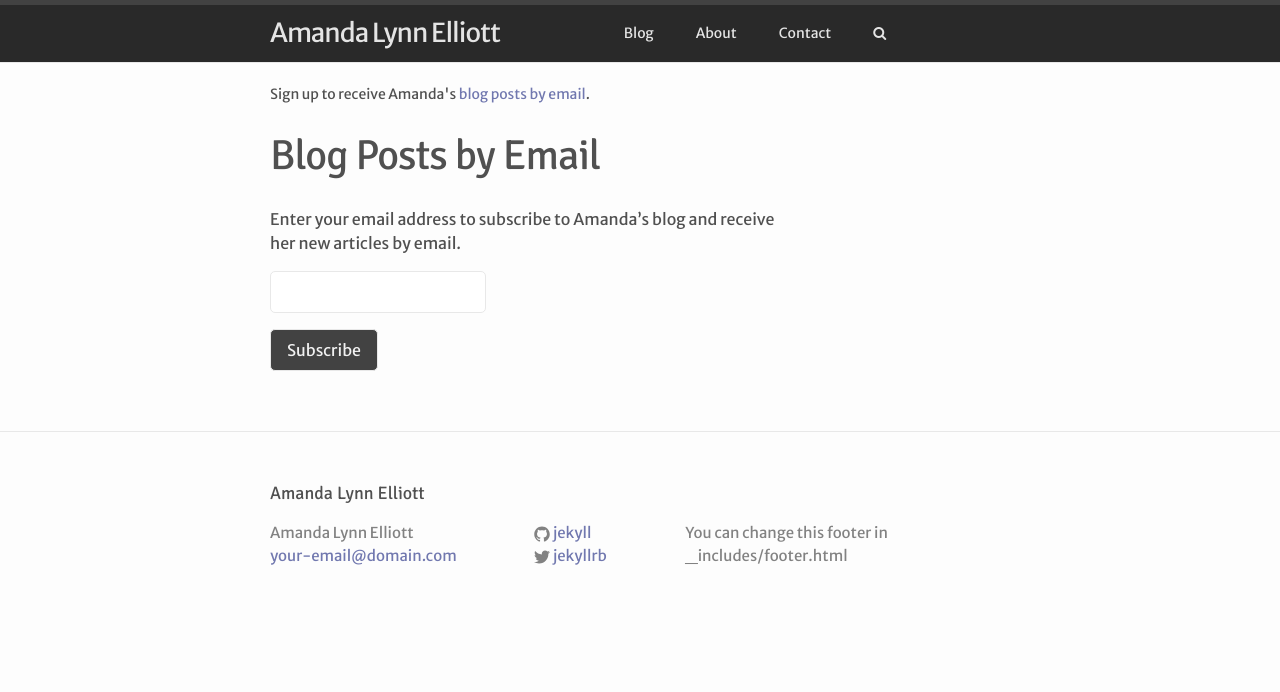
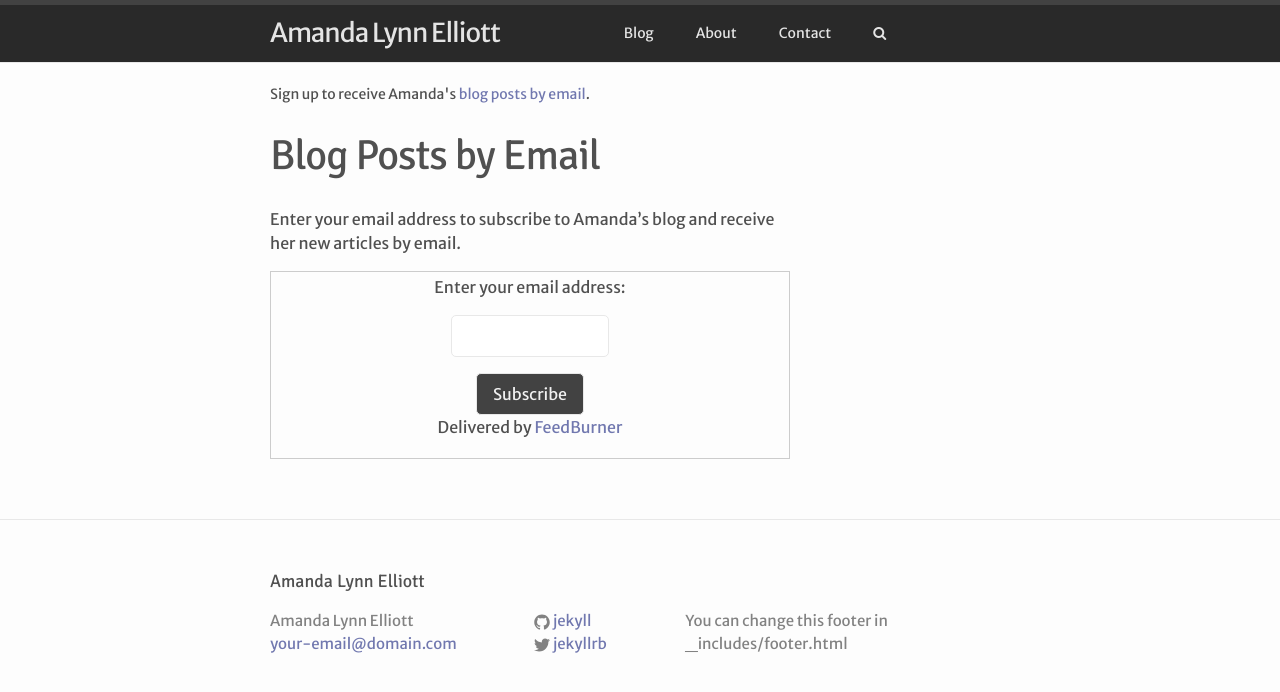
Before and after one commit to amandalynnelliott/amandalynnelliott.github.io-dev, a Jekyll site: the page built from email-signup.md, in a window 1280 px wide. Shown: the top 692 px of the page. Built offline with Jekyll 4.4.1, drawn with Linux system fonts in a browser that asks for light colours; nearby versions of some CDN libraries.

Commit message:
WIP email subscribe

```diff
--- /dev/null
+++ b/_includes/feedburner.html
@@ -0,0 +1 @@
+<form style="border:1px solid #ccc;padding:3px;text-align:center;" action="https://feedburner.google.com/fb/a/mailverify" method="post" target="popupwindow" onsubmit="window.open('https://feedburner.google.com/fb/a/mailverify?uri=AmandaLynnElliott', 'popupwindow', 'scrollbars=yes,width=550,height=520');return true"><p>Enter your email address:</p><p><input type="text" style="width:140px" name="email"/></p><input type="hidden" value="AmandaLynnElliott" name="uri"/><input type="hidden" name="loc" value="en_US"/><input type="submit" value="Subscribe" /><p>Delivered by <a href="https://feedburner.google.com" target="_blank">FeedBurner</a></p></form>
--- a/email-signup.md
+++ b/email-signup.md
@@ -6,4 +6,4 @@
 
 Enter your email address to subscribe to Amanda's blog and receive her new articles by email.
 
-{% include tinyletter.html %}
+{% include feedburner.html %}
```
